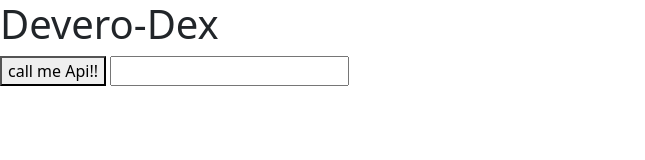
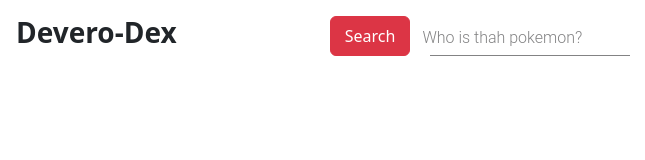
Before and after one commit to CMartinez-BB/PokeDex-js, a plain HTML site: page index.html in a window 1280 px wide. Shown: the whole page, without its empty margins (0-645 px from the left). Drawn offline with nearby package versions, Linux system fonts and the light colour scheme; no server answers.

Commit message:
add styles to INDEX, also, PUSH by DeveroCode

```diff
--- /dev/null
+++ b/css/main.css
@@ -0,0 +1,36 @@
+*{
+    margin: 0;
+    padding: 0;
+    box-sizing: border-box;
+}
+
+button{
+    width: 80px;
+    height: 40px;
+
+}
+
+input{
+    margin-left: 20px;
+    height: 40px;
+    width: 200px;
+    background: none;
+    color: #838384;
+    font-size: 1rem;
+    padding: .6em .3em;
+    border: none;
+    outline: none;
+    border-bottom: 1px solid  #838384;
+}
+
+label{
+    color: #838384;
+    cursor: pointer;
+    position: absolute;
+    left: 33%;
+
+    transform: translateY(10px);
+    font-family: 'Roboto',sans-serif;
+    transition: transform .5s, color .3s;
+    font-weight: 300 !important;
+}
--- a/index.html
+++ b/index.html
@@ -6,15 +6,31 @@
     <meta http-equiv="X-UA-Compatible" content="IE=edge">
     <meta name="viewport" content="width=device-width, initial-scale=1.0">
     <!-- Import CND Bootstrap -->
-    <link rel="stylesheet" href="	https://cdn.jsdelivr.net/npm/bootstrap@5.2.2/dist/css/bootstrap.min.css">
-
-    <link rel="stylesheet" href="">
+    <link rel="stylesheet" href="https://cdn.jsdelivr.net/npm/bootstrap@5.2.2/dist/css/bootstrap.min.css">
+    <!-- My styles -->
+    <link rel="stylesheet" href="css/main.css">
     <title>Pokemon!</title>
 </head>
 
 <body>
 
-    <h1>Devero-Dex</h1>
+    <div class="container-fluid d-flex w-100 mt-3 ms-1" id="cont-p">
+        <div class="title-h2 w-25">
+            <h2 class="fs-3 fw-bold ">Devero-Dex</h2>
+        </div>
+
+        <div class="nav-search w-25 d-flex">
+            <button id="api-btn" class="btn btn-danger">
+
+                <span>
+                   Search
+                </span>
+            </button>
+            <label for="">Who is thah pokemon?</label>
+            <input type="text" name="id" id="id">
+        </div>
+    </div>
+
     <!-- Spinner of Bootstraps -->
    <div class="poke-container">
           <!-- <div class="spinner-border text-dark" role="status">
@@ -22,13 +38,13 @@
           </div> -->
     </div>
 
-    <button id="api-btn"> call me Api!!</button>
-    <input type="text" name="id" id="id">
+
     <!-- <h1 id="name"></h1>
     <h1 id="type"></h1>
     <h1 id="life"></h1>
     <div data-poke-img-container id="name"></div> -->
     <!-- Import my JS -->
+
     <script src="/js/main.js"></script>
     <!-- Import JS -->
     <script src="https://cdn.jsdelivr.net/npm/bootstrap@5.2.2/dist/js/bootstrap.bundle.min.js"></script>
```
